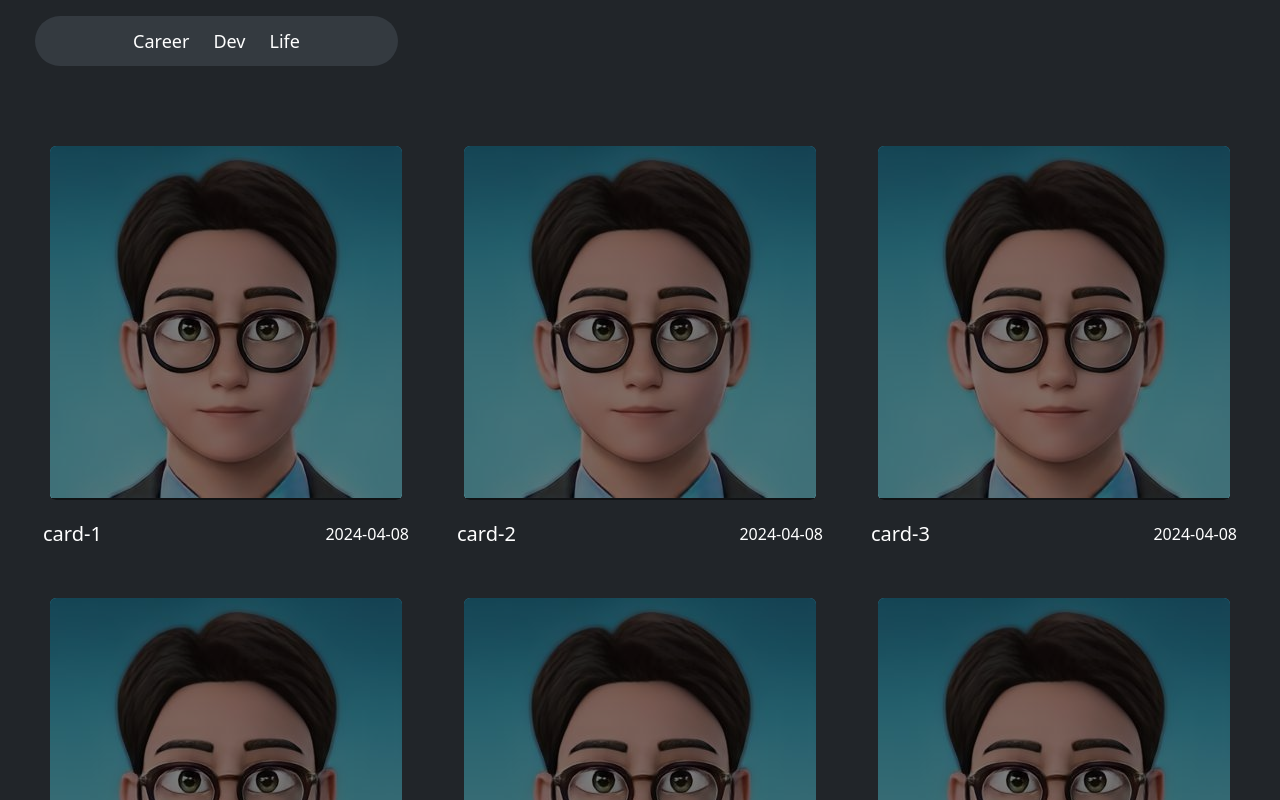
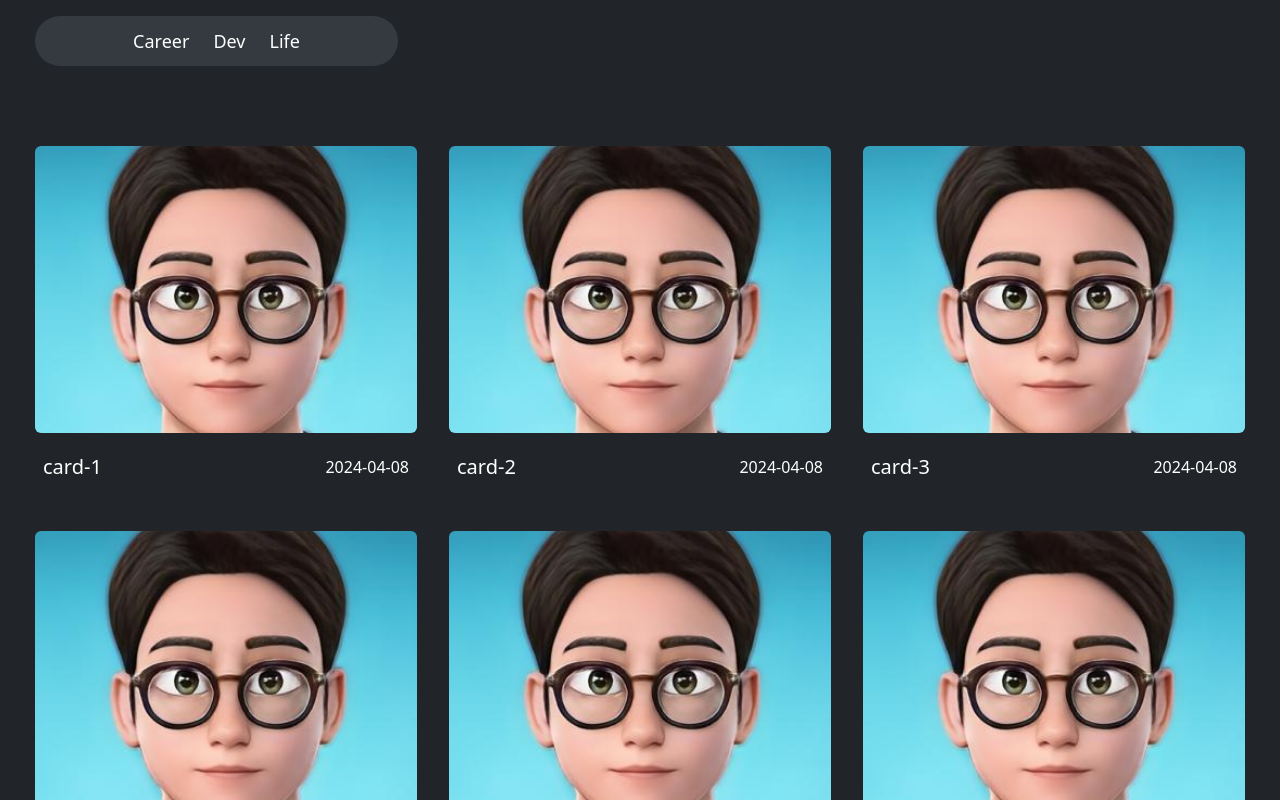
Before and after one commit to DUKE506/Duke, a Next.js app: page / in a window 1280 px wide. Shown: the top 800 px of the page. Built offline with nearby package versions, Linux system fonts and the light colour scheme.

Commit message:
feat : card hover 작업중

```diff
--- a/src/app/(home)/page.tsx
+++ b/src/app/(home)/page.tsx
@@ -7,34 +7,42 @@ export default function HomePage() {
 
     const CardList = [
         {
+            Id : 1,
             Name : "card-1",
             Author : "Duke",
             Created : "2024-04-08"
         },{
+            Id : 2,
             Name : "card-2",
             Author : "Duke",
             Created : "2024-04-08"
         },{
+            Id : 3,
             Name : "card-3",
             Author : "Duke",
             Created : "2024-04-08"
         },{
+            Id : 4,
             Name : "card-4",
             Author : "Duke",
             Created : "2024-04-08"
         },{
+            Id : 5,
             Name : "card-5",
             Author : "Duke",
             Created : "2024-04-08"
         },{
+            Id : 6,
             Name : "card-6",
             Author : "Duke",
             Created : "2024-04-08"
         },{
+            Id : 7,
             Name : "card-7",
             Author : "Duke",
             Created : "2024-04-08"
         },{
+            Id : 8,
             Name : "card-8",
             Author : "Duke",
             Created : "2024-04-08"
@@ -51,6 +59,7 @@ export default function HomePage() {
                             <li className={styles.li}>
                                 <Card
                                     key={idx}
+                                    Id={card.Id}
                                     Name={card.Name}
                                     Created={card.Created}
                                     Author={card.Author}
--- a/src/components/Card/Card.module.css
+++ b/src/components/Card/Card.module.css
@@ -5,15 +5,21 @@
 
 }
 
-.img{
-    width: 100%;
+
+
+.figure:hover .detail {
+    opacity: 1;
 }
 
 .figure{
-    border-radius:6px;
+    width: 100%;
+    height: 0;
+    padding-bottom: 75%; /* 4:3 비율 예시, 필요에 따라 조정 */
+    position: relative;
+    border-radius: 6px;
     overflow: hidden;
-    position: relative;
 }
+
 
 .info{
     display: flex;
@@ -29,6 +35,7 @@
     font-size: var(--size-l);
 }
 
+
 .card_date{
     font-size: var(--size-s);
 }
--- a/src/components/Card/Card.tsx
+++ b/src/components/Card/Card.tsx
@@ -2,18 +2,23 @@ import Image from 'next/image'
 import MyImg from '../../../public/images/Duke.png'
 import styles from './Card.module.css'
 import CardDetail from './Components/CardDetail'
+import Link from 'next/link'
 
-const Card = ({Name, Created, Author} : {Name : string, Created : string, Author : string}) => {
+const Card = ({Id,Name, Created, Author}
+    : {Id:number,Name : string, Created : string, Author : string}) => {
     return (
         <div className={styles.card}>
             <figure className={styles.figure}>
-                <CardDetail/>
+                <CardDetail author={Author} />
                 <Image
                     className={styles.img}
-                    alt=''
+                    alt={`Image ${Id}`}
                     src={MyImg}
-                    layout='responsive'
+                    fill
+                    objectFit='cover'
                     />
+
+
             </figure>
             <div className={styles.info}>
                 <span className={styles.card_title}>
--- a/src/components/Card/Components/CardDetail.module.css
+++ b/src/components/Card/Components/CardDetail.module.css
@@ -1,10 +1,16 @@
 .detail{
     position: absolute;
-    width: 100%;;
+    top: 0;
+    left: 0;
+    z-index: 2;
+    width: 100%;
     height: 100%;
-    background-color: black;
-    opacity: 0.5;
-    top: 0;
-    left: 0;;
-    border-radius:6px;
+    border-radius: 6px;
+    color: white;
+    display: flex;
+    align-items: center;
+    justify-content: center;
+    transition: opacity 0.5s;
+    background-color: rgba(0, 0, 0, 0.7);
+    opacity: 0;
 }
--- a/src/components/Card/Components/CardDetail.tsx
+++ b/src/components/Card/Components/CardDetail.tsx
@@ -1,9 +1,14 @@
 import styles from './CardDetail.module.css'
 
-const CardDetail = () => {
+interface CardDetailProps {
+  author : string;
+}
+
+
+const CardDetail = ({author} : CardDetailProps ) => {
   return (
     <div className={styles.detail}>
-
+      {author}
     </div>
   )
 }
```
